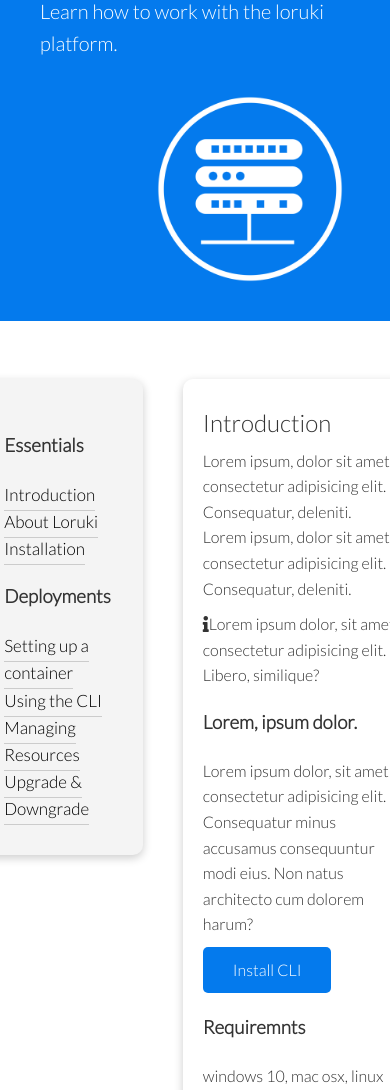
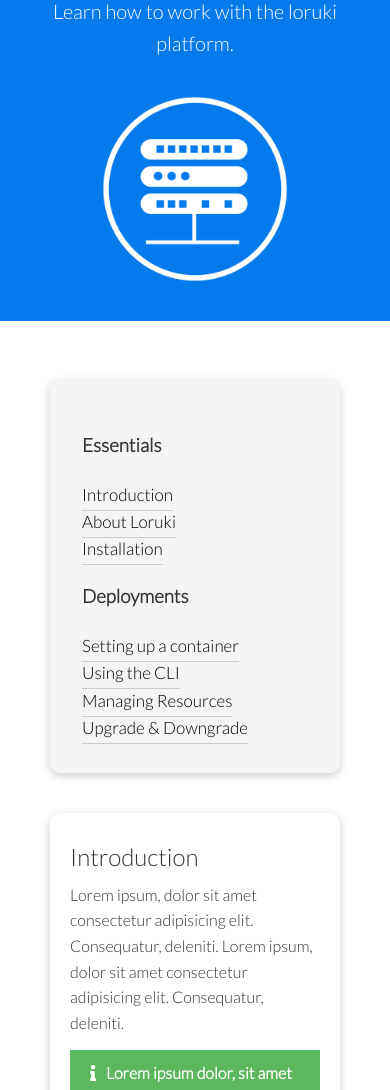
Before and after one commit to ahmedabukar01/loruki-website, a plain HTML site: page docs.html in a window 390 px wide. Shown: the part 244-1334 px from the top of the page. Drawn offline with Linux system fonts and the light colour scheme.

Commit message:
responsive

```diff
--- a/css/Utilities.css
+++ b/css/Utilities.css
@@ -68,3 +68,19 @@
 .p-5{
     padding:4rem;
 }
+
+/* Alert */
+.alert{
+    background-color:var(--light-color);
+    padding:10px 20px;
+    margin:15px 0;
+    font-weight:bold;
+
+}
+.alert i{
+    margin-right:10px;
+}
+.alert-success{
+    background: var(--success-color);
+    color:#fff;
+}
--- a/css/style.css
+++ b/css/style.css
@@ -10,6 +10,9 @@
     --secondary-color: #1c3fa8;
     --dark-color: #002240;
     --light-color: #f4f4f4;
+    --success-color:#5cb85c;
+    --error-color:#d9534f;
+
 }
 body{
     line-height: 1.6;
@@ -34,6 +37,11 @@
 }
 img{
     width:100%;
+}
+code,pre{
+    background:#333;
+    color:#fff;
+    padding:10px;
 }
 .navbar{
     background:var(--primary-color);
@@ -316,7 +324,9 @@
     .showcase .grid,
     .stats .grid,
     .cli .grid,
-    .cloud .grid{
+    .cloud .grid,
+    .features-main .grid,
+    .docs-main .grid{
         grid-template-columns: 1fr;
         grid-template-columns: 1fr;
     }
@@ -336,6 +346,20 @@
         grid-column: 1;
         grid-row: 1;
     }
+    .features-head,
+    .features-sub-head,
+    .docs-head{
+        text-align:center;
+    }
+    .features-head img,
+    .features-sub-head img,
+    .docs-head img{
+        justify-self: center;
+    }
+    .features-main .grid>*:first-child,
+    .features-main .grid>*:nth-child(2){
+        grid-column: 1;
+    }
 }
 /* Mobile phones */
 @media (max-width:500px){
--- a/docs.html
+++ b/docs.html
@@ -69,7 +69,7 @@
                      amet consectetur adipisicing elit. Consequatur,
                      deleniti.
                 </p>
-                <div class="alert alert-succcess">
+                <div class="alert alert-success">
                     <i class="fas fa-info"></i>Lorem ipsum dolor, sit
                     amet consectetur adipisicing elit. Libero, similique?
                 </div>
```
